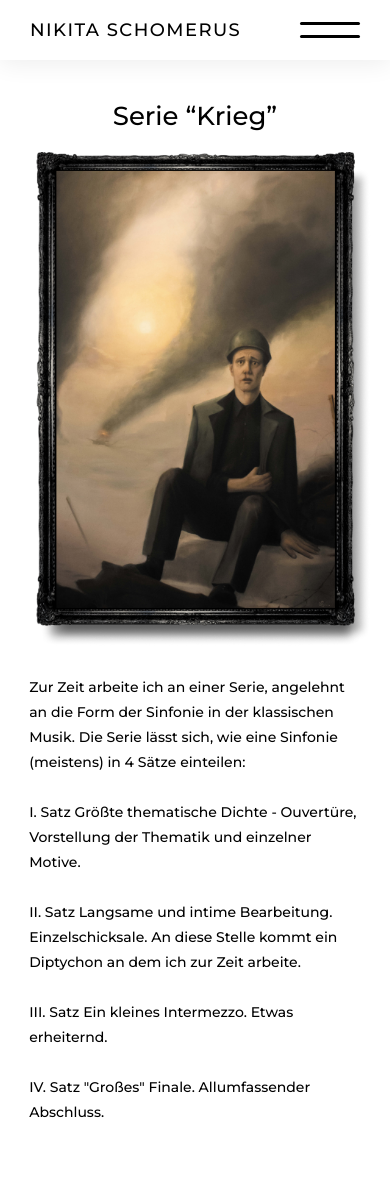
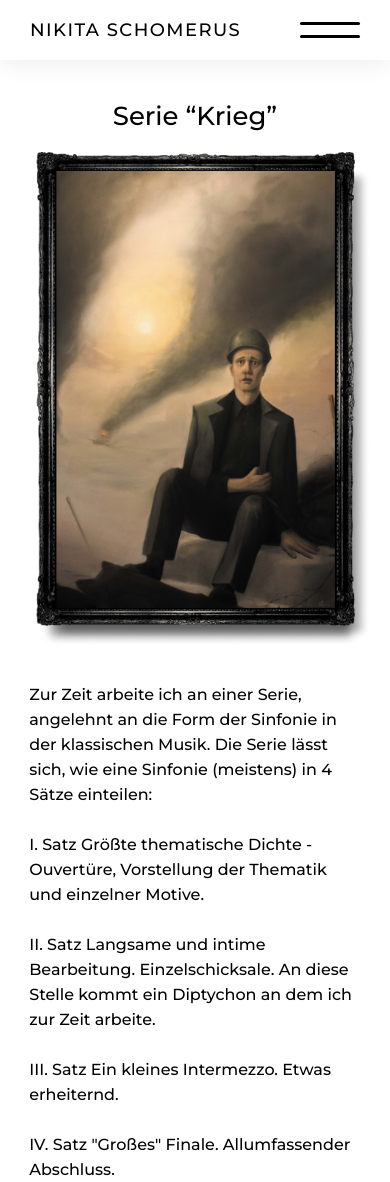
Before and after one commit to JuicyCodeDev/NickArtistitPortfolio, a Next.js app: page /latest in a window 390 px wide. Before the commit the page ends 1124 px from the top, so only its background shows below. Built offline with nearby package versions, Linux system fonts and the light colour scheme.

Commit message:
latest page changes

```diff
--- a/styles/Latest.module.css
+++ b/styles/Latest.module.css
@@ -136,6 +136,9 @@
     margin-top: 40px;
   }
 
+  .introText {
+    font-size: 16px;
+  }
 
   .buttonContainer {
     justify-content: center;
```
